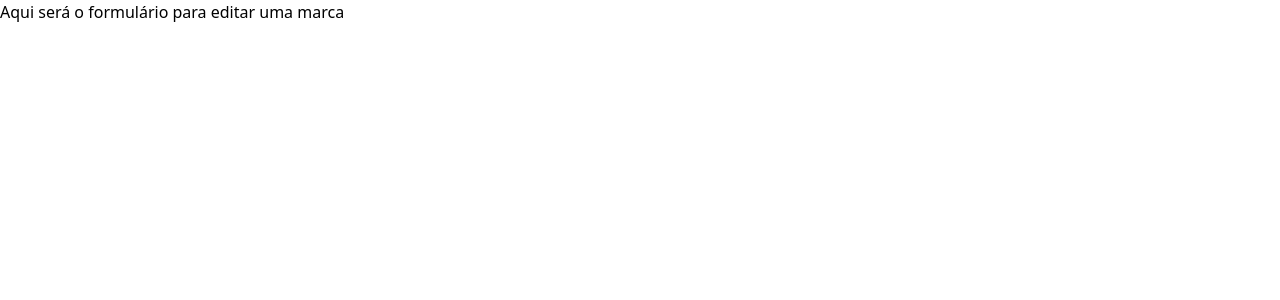
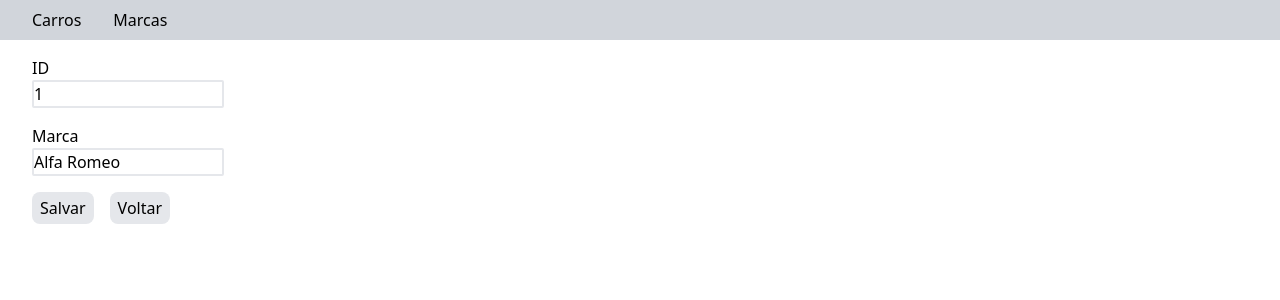
Before and after one commit to Lima2006/car-management-app, a Next.js app: page /marcas/editar/1 in a window 1280 px wide. Shown: the top 300 px of the page. Built offline with nearby package versions, Linux system fonts and the light colour scheme; data requests are answered from the project's data file.

Commit message:
feat: edit brand page

```diff
--- /dev/null
+++ b/src/components/screens/EditBrand.tsx
@@ -0,0 +1,54 @@
+import { useRouter } from "next/router";
+import { useContext } from "react";
+import { useMutation, UseMutationResult, useQuery } from "react-query";
+import { getBrand } from "../../services/getBrand";
+import { putBrand } from "../../services/putBrand";
+import Body from "../atoms/body";
+import Webpage from "../atoms/webpage";
+import showToastContext from "../contexts/show-toast-context";
+import BrandForm from "../molecules/brand-form";
+import Navbar from "../molecules/navbar";
+import BrandDataType from "../types/brand-data-type";
+
+const EditBrand: React.FC = () => {
+  // === Next router ===
+  const { query, push } = useRouter();
+
+  // Toast context
+  const { successToast, errorToast } = useContext(showToastContext);
+
+  // === Query ===
+  // Get brand
+  const { data: brand, isSuccess } = useQuery(["brand", query.id], () =>
+    getBrand(query.id.toString())
+  );
+  // Put brand
+  const {
+    mutate,
+  }: UseMutationResult<void, Error, BrandDataType, BrandDataType> = useMutation(
+    (data) => putBrand(data),
+    {
+      onSuccess: () => {
+        successToast("Alterações salvas com sucesso!");
+        push("/marcas");
+      },
+      onError: (err) => errorToast(err.message),
+    }
+  );
+
+  return (
+    <Webpage title="Editar marca">
+      <Navbar />
+      <Body>
+        {isSuccess && (
+          <BrandForm
+            defaultValues={brand}
+            onSubmit={(d) => mutate({ ...d, id: brand.id })}
+          />
+        )}
+      </Body>
+    </Webpage>
+  );
+};
+
+export default EditBrand;
--- a/src/pages/marcas/editar/[id].tsx
+++ b/src/pages/marcas/editar/[id].tsx
@@ -1,5 +1,7 @@
+import EditBrand from "../../../components/screens/EditBrand";
+
 const EditCarPage = () => {
-  return <div>Aqui será o formulário para editar uma marca</div>;
+  return <EditBrand />
 };
 
 export default EditCarPage;
```
